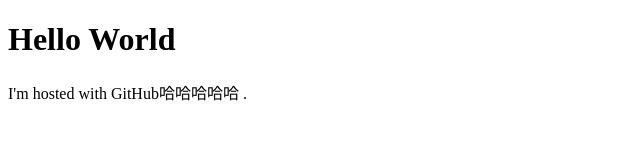
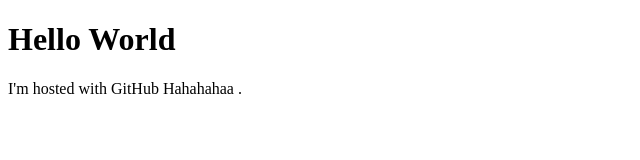
Before and after one commit to jizf1984/ca2cn, a plain HTML site: page index.html in a window 1280 px wide. Shown: the whole page, without its empty margins (0-640 px from the left). Drawn offline with Linux system fonts and the light colour scheme.

Commit message:
inital commit
d

```diff
--- a/index.html
+++ b/index.html
@@ -2,6 +2,6 @@
 <html>
 <body>
 <h1>Hello World</h1>
-<p>I'm hosted with GitHub哈哈哈哈哈 <Pages class="00000"></Pages>.</p>
+<p>I'm hosted with GitHub Hahahahaa <Pages class="00000"></Pages>.</p>
 </body>
 </html>
```
